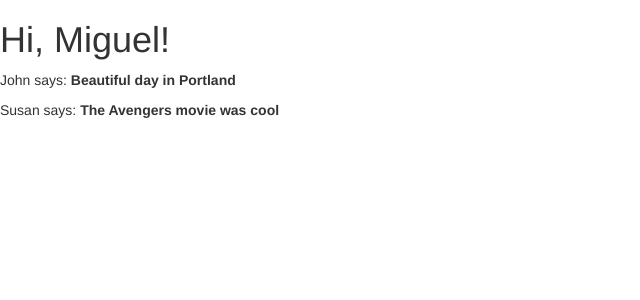
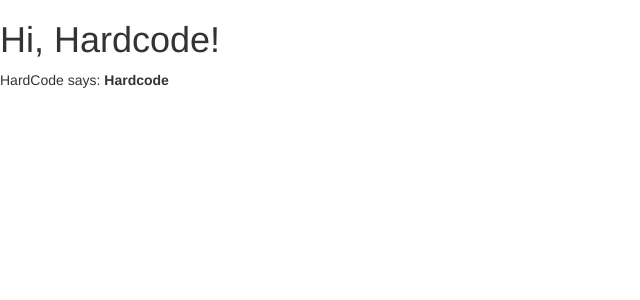
Before and after one commit to Ricarudo95/icom5016-DB-Project, a Flask app: page / in a window 1280 px wide. Shown: the top 300 px of the page, without its empty margins (0-640 px from the left). Run offline with Flask 2, Linux system fonts and the light colour scheme; some libraries are stand-ins or nearby versions.

Commit message:
Overhaul to focus on necesarry aplication

```diff
--- /dev/null
+++ b/app.py
@@ -0,0 +1,70 @@
+from flask import  Flask,render_template,flash, redirect
+from flask_bootstrap import Bootstrap
+from flask_sqlalchemy import SQLAlchemy
+from forms import LoginForm
+
+app = Flask(__name__)
+app.config['SQLALCHEMY_DATABASE_URI'] = 'postgresql://postgres@localhost/Resources'
+app.config['SQLALCHEMY_TRACK_MODIFICATIONS'] = True
+app.config.update(SECRET_KEY = 'TresTristresTigres')
+
+db = SQLAlchemy(app)
+Bootstrap(app)
+
+# app.config.from_object('config')
+
+
+# class Request(db.Model):
+# 	__tablename__ = 'request'
+
+# 	id = db.Column(db.Integer, primary_key=True)
+# 	p_id = db.Column(db.Integer)
+# 	r_id = db.Column(db.Integer)
+# 	qty_request = db.Column(db.Integer)
+
+
+# 	def __init__(self, person_id, resource_id, quatity ):
+# 		p_id = person_id
+# 		r_id = resource_id
+# 		qty_request = quatity
+
+
+
+
+# # db.create_all()
+
+# # db.session.add(User(456,234,10))
+# # db.session.add(User(578,345,6))
+
+# # db.session.commit()
+
+
+@app.route('/')
+
+
+def index():
+
+	return  render_template('index.html');
+
+
+
+
+
+
+@app.route('/login', methods=['GET','POST'])
+
+def login():
+
+	form = LoginForm()
+
+	if form.validate_on_submit():
+		flash('Login Requested for User= "%s", Password= "%s", remember_me="%s" ' %  (form.user.data, form.pswd.data, str(form.remember_me.data)))
+		return redirect('/')
+
+	return render_template('login.html',
+							title = 'Sign In',
+							form=form)
+
+
+if __name__ ==  "__main__":
+	app.run(debug = True)
--- a/app/views.py
+++ /dev/null
@@ -1,41 +0,0 @@
-from flask import render_template,flash, redirect
-from app import app
-from .forms import LoginForm
-
-@app.route('/')
-
-@app.route('/index')
-
-
-def index():
-	user = {'nickname': 'Miguel'}
-	posts = [
-		{
-			'author': {'nickname': 'John'},
-			'body': 'Beautiful day in Portland'
-		},
-		{
-			'author': {'nickname': 'Susan'},
-			'body': 'The Avengers movie was cool'
-		}
-
-	]
-
-	return  render_template('index.html',
-							title='Home',
-							user=user,
-							posts=posts);
-
-@app.route('/login', methods=['GET','POST'])
-
-def login():
-
-	form = LoginForm()
-
-	if form.validate_on_submit():
-		flash('Login Requested for User= "%s", Password= "%s", remember_me="%s" ' %  (form.user.data, form.pswd.data, str(form.remember_me.data)))
-		return redirect('/index')
-
-	return render_template('login.html',
-							title = 'Sign In',
-							form=form)
--- a/config.py
+++ /dev/null
@@ -1,2 +0,0 @@
-WTF_CSRF_ENABLED = True
-SECRET_KEY = 'tres-tristes-tigres'
--- a/run.py
+++ /dev/null
@@ -1,3 +0,0 @@
-#!flask/bin/python
-from app import app
-app.run(debug=True)
--- a/app/templates/index.html
+++ b/templates/index.html
@@ -1,5 +1,6 @@
 {% extends "bootstrap/base.html" %}
 {% import "bootstrap/wtf.html" as wtf %}
+{% import "bootstrap/utils.html" as utils %}
 
 {%block title%}
 Home Page
@@ -7,8 +8,9 @@ Home Page
 
 
 {% block content %}
-	<h1>Hi, {{ user.nickname }}!</h1>
-	{% for post in posts %}
-	<div><p>{{ post.author.nickname }} says: <b>{{ post.body }}</b></p></div>
-	{% endfor %}
+	{{ utils.flashed_messages() }}
+	<h1>Hi, Hardcode!</h1>
+
+	<div><p>HardCode says: <b>Hardcode</b></p></div>
+
 {% endblock %}
```
Also changed, not shown: app/__init__.py (deleted, +0 -8 lines), app/forms.py (deleted, +0 -9 lines), __init__.py (added), templates/login.html (renamed from app/templates/login.html), 5 other files.
